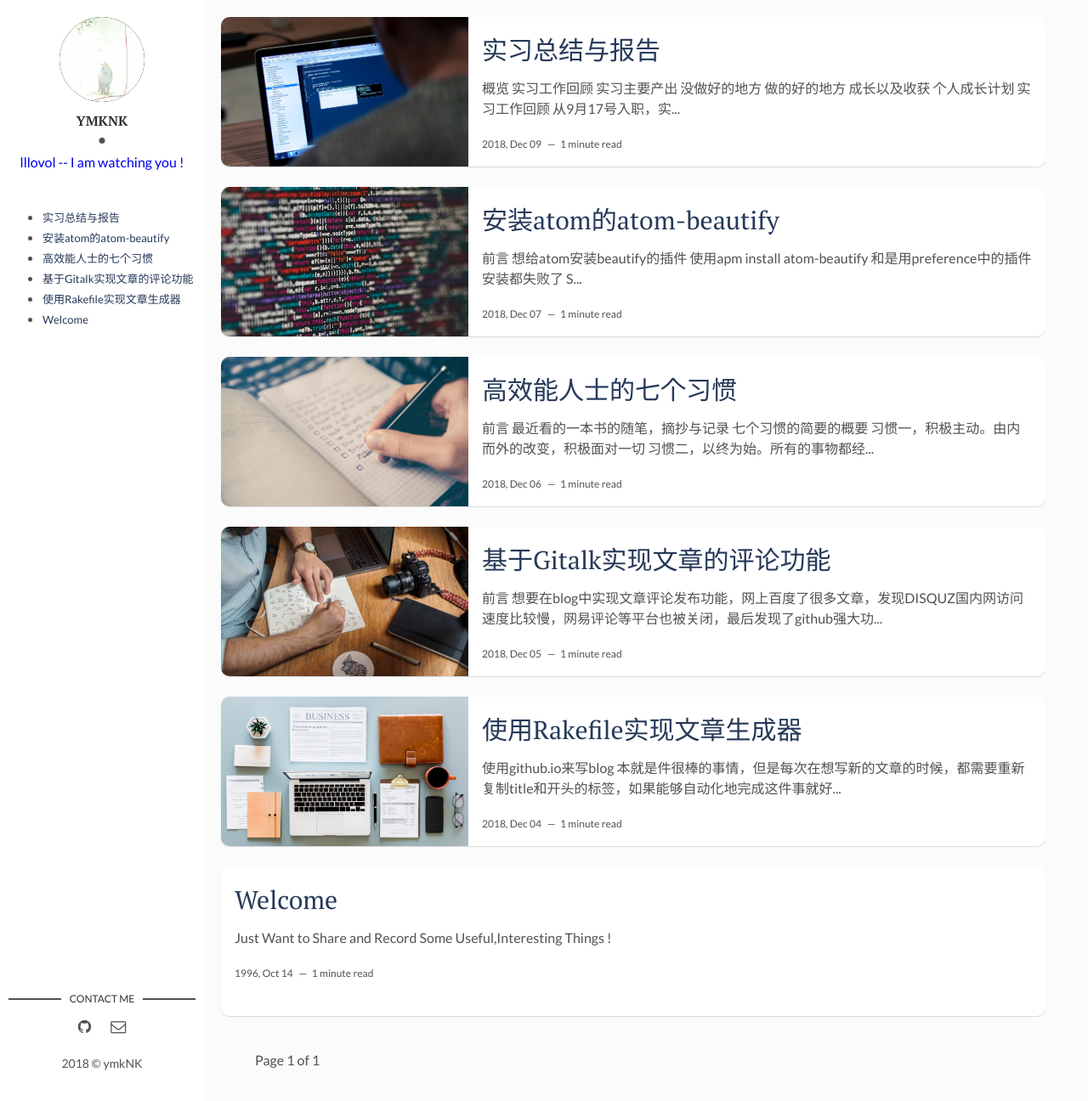
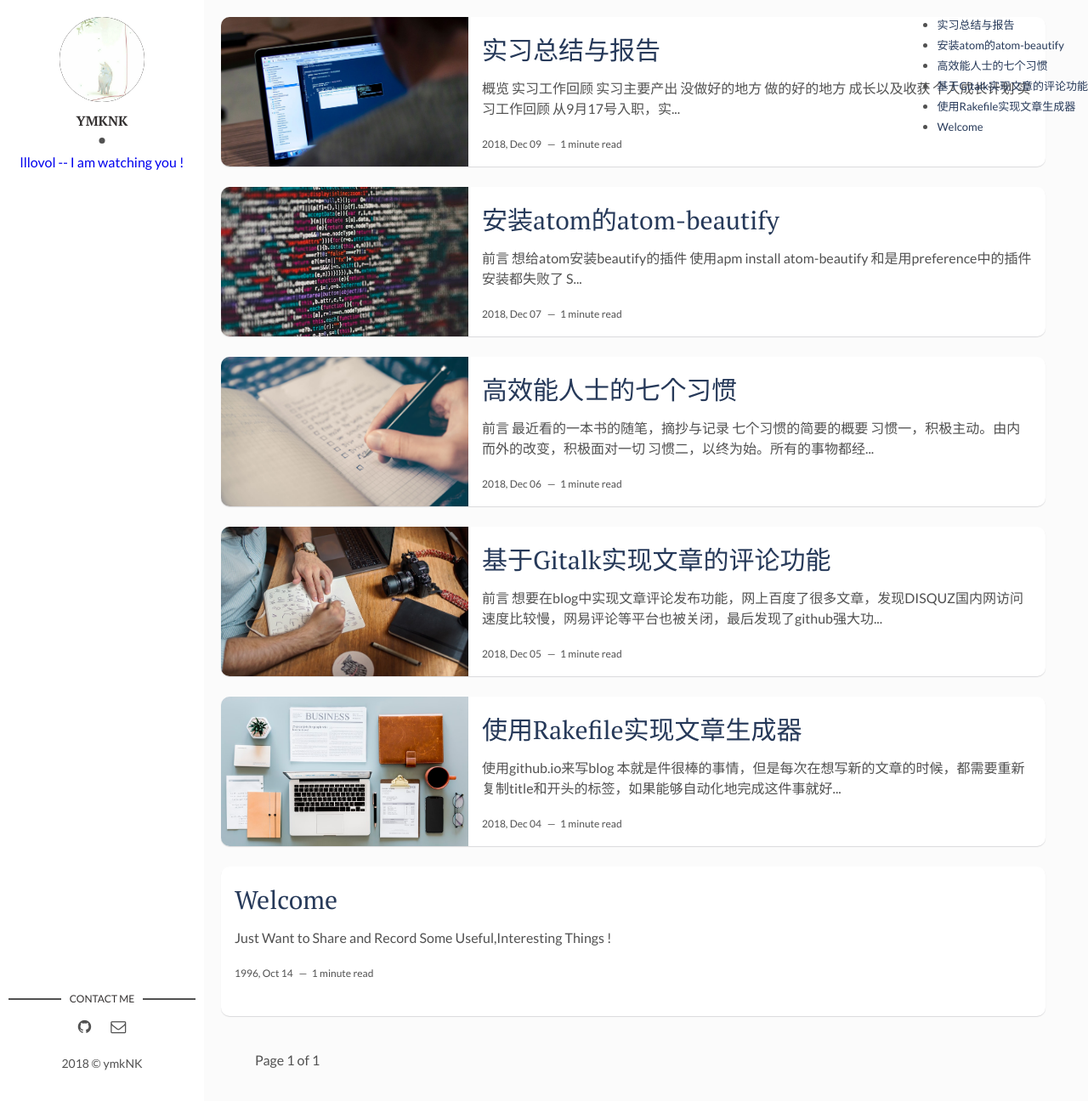
Before and after one commit to ymkNK/ymkNK.github.io, a Jekyll site: the page built from index.html, in a window 1280 px wide and 1296 px high. Shown: the whole window at 85% size. Built offline with Jekyll 4.4.1, drawn with Linux system fonts in a browser that asks for light colours; the list of posts is cut into pages by our own code.

Commit message:
2018-12-10-toc-right-top

```diff
--- a/_layouts/main.html
+++ b/_layouts/main.html
@@ -14,9 +14,6 @@ layout: default
 
 
 
-    <div class="toc-container">
-    {% include toc.html html=content min=1 max=2 %}
-    </div>
 
 
   </header> <!-- End Header -->
@@ -61,3 +58,7 @@ layout: default
 <div class="content-box clearfix">
   {{ content }}
 </div>
+
+<div class="toc-container">
+{% include toc.html html=content min=1 max=2 %}
+</div>
--- a/assets/css/main.css
+++ b/assets/css/main.css
@@ -1462,6 +1462,11 @@ a.newer-posts:hover {
   }
 }
 /* -----------toc-------------*/
+.toc-container {
+  position: fixed;
+  right: 0px;
+  top: 0px;
+}
 .toc-container a {
   color: #263959;
   font-size: 13px;
```
